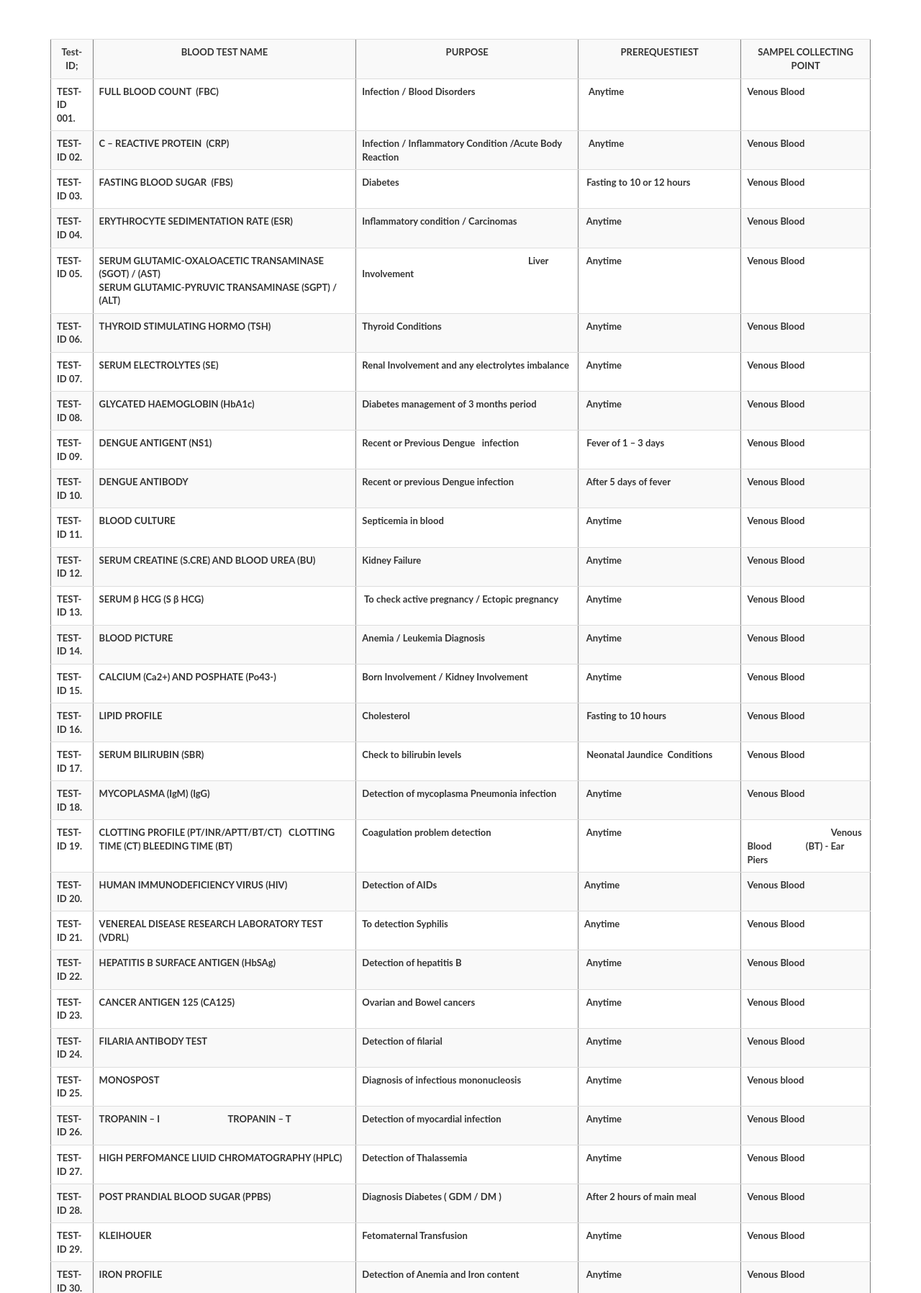
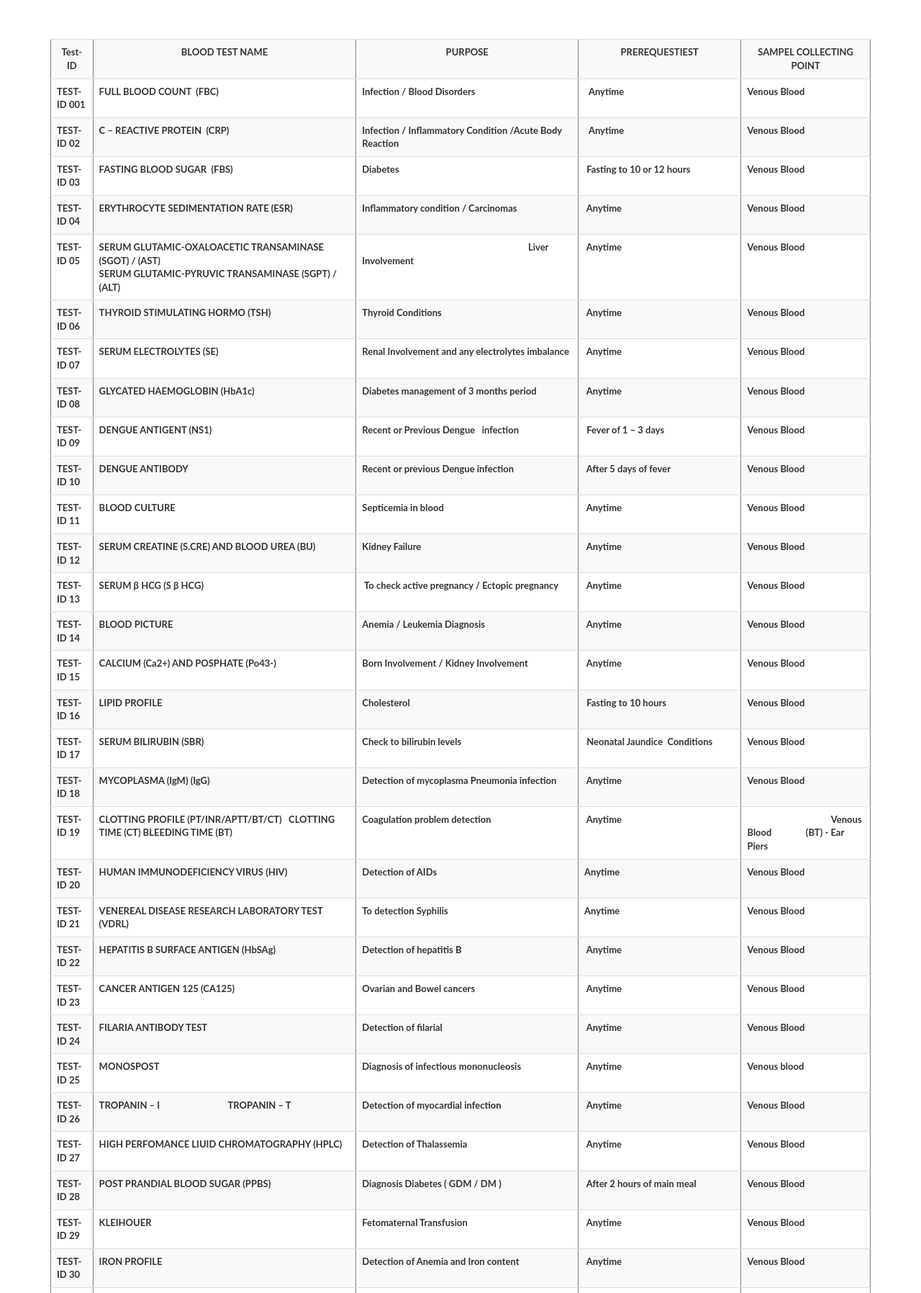
Before and after one commit to ravinathdo/LABMS, a PHP site: page /myproject/ in a window 1280 px wide. Shown: the part 1993-3789 px from the top of the page at 72% size. Run offline with PHP 8.4, Linux system fonts and the light colour scheme.

Commit message:
Test Id change

```diff
--- a/index.php
+++ b/index.php
@@ -174,42 +174,42 @@
                   <h3 class="title">Offering the full spectrum of new treatments</h3>
                     <table  border="1" cellspacing="0" cellpadding="0"  class="table table-striped" >
                       <tr>
-                        <td width="37"><p align="center"><strong>Test-ID;</strong></p></td>
+                        <td width="37"><p align="center"><strong>Test-ID</strong></p></td>
                         <td width="216"><p align="center"><strong>BLOOD TEST NAME</strong></p></td>
                         <td width="270"><p align="center"><strong>PURPOSE</strong></p></td>
                         <td width="198"><p align="center"><strong>PREREQUESTIEST</strong></p></td>
                         <td width="157"><p align="center"><strong>SAMPEL COLLECTING POINT</strong></p></td>
                       </tr>
                       <tr>
-                        <td width="37" valign="top"><p><strong>TEST-ID 001.</strong></p></td>
+                        <td width="37" valign="top"><p><strong>TEST-ID 001</strong></p></td>
                         <td width="216" valign="top"><p><strong>FULL    BLOOD COUNT  (FBC)</strong></p></td>
                         <td width="270" valign="top"><p><strong>Infection    / Blood Disorders </strong></p></td>
                         <td width="198" valign="top"><p><strong>  Anytime </strong></p></td>
                         <td width="157" valign="top"><p><strong>Venous    Blood</strong></p></td>
                       </tr>
                       <tr>
-                        <td width="37"><p><strong>TEST-ID 02.</strong></p></td>
+                        <td width="37"><p><strong>TEST-ID 02</strong></p></td>
                         <td width="216"><p><strong>C    – REACTIVE PROTEIN  (CRP)</strong></p></td>
                         <td width="270" valign="top"><p><strong>Infection    / Inflammatory Condition /Acute Body Reaction</strong></p></td>
                         <td width="198"><p><strong>  Anytime</strong></p></td>
                         <td width="157"><p><strong>Venous    Blood</strong></p></td>
                       </tr>
                       <tr>
-                        <td width="37" valign="top"><p><strong>TEST-ID 03.</strong></p></td>
+                        <td width="37" valign="top"><p><strong>TEST-ID 03</strong></p></td>
                         <td width="216" valign="top"><p><strong>FASTING    BLOOD SUGAR  (FBS) </strong></p></td>
                         <td width="270" valign="top"><p><strong>Diabetes</strong></p></td>
                         <td width="198" valign="top"><p><strong> Fasting to 10 or 12 hours</strong></p></td>
                         <td width="157" valign="top"><p><strong>Venous    Blood</strong></p></td>
                       </tr>
                       <tr>
-                        <td width="37" valign="top"><p><strong>TEST-ID 04.</strong></p></td>
+                        <td width="37" valign="top"><p><strong>TEST-ID 04</strong></p></td>
                         <td width="216" valign="top"><p><strong>ERYTHROCYTE    SEDIMENTATION RATE (ESR)</strong></p></td>
                         <td width="270"><p><strong>Inflammatory    condition / Carcinomas</strong></p></td>
                         <td width="198"><p><strong> Anytime</strong></p></td>
                         <td width="157"><p><strong>Venous    Blood</strong></p></td>
                       </tr>
                       <tr>
-                        <td width="37" valign="top"><p><strong>TEST-ID 05.</strong></p></td>
+                        <td width="37" valign="top"><p><strong>TEST-ID 05</strong></p></td>
                         <td width="216" valign="top"><p><strong>SERUM    GLUTAMIC-OXALOACETIC TRANSAMINASE (SGOT) / (AST)</strong><br>
                           <strong>SERUM    GLUTAMIC-PYRUVIC TRANSAMINASE (SGPT) / (ALT)</strong></p></td>
                         <td width="270"><p><strong>                                                                            Liver Involvement </strong></p></td>
@@ -217,231 +217,231 @@
                         <td width="157"><p><strong>Venous    Blood</strong></p></td>
                       </tr>
                       <tr>
-                        <td width="37" valign="top"><p><strong>TEST-ID 06.</strong></p></td>
+                        <td width="37" valign="top"><p><strong>TEST-ID 06</strong></p></td>
                         <td width="216" valign="top"><p><strong>THYROID    STIMULATING HORMO (TSH)</strong></p></td>
                         <td width="270"><p><strong>Thyroid    Conditions </strong></p></td>
                         <td width="198"><p><strong> Anytime</strong></p></td>
                         <td width="157"><p><strong>Venous    Blood</strong></p></td>
                       </tr>
                       <tr>
-                        <td width="37"><p><strong>TEST-ID 07.</strong></p></td>
+                        <td width="37"><p><strong>TEST-ID 07</strong></p></td>
                         <td width="216"><p><strong>SERUM    ELECTROLYTES (SE)</strong></p></td>
                         <td width="270" valign="top"><p><strong>Renal    Involvement and any electrolytes imbalance</strong></p></td>
                         <td width="198"><p><strong> Anytime</strong></p></td>
                         <td width="157"><p><strong>Venous    Blood</strong></p></td>
                       </tr>
                       <tr>
-                        <td width="37" valign="top"><p><strong>TEST-ID 08.</strong></p></td>
+                        <td width="37" valign="top"><p><strong>TEST-ID 08</strong></p></td>
                         <td width="216" valign="top"><p><strong>GLYCATED    HAEMOGLOBIN (HbA1c)</strong></p></td>
                         <td width="270" valign="top"><p><strong>Diabetes    management of 3 months period</strong></p></td>
                         <td width="198"><p><strong> Anytime </strong></p></td>
                         <td width="157"><p><strong>Venous    Blood</strong></p></td>
                       </tr>
                       <tr>
-                        <td width="37"><p><strong>TEST-ID 09.</strong></p></td>
+                        <td width="37"><p><strong>TEST-ID 09</strong></p></td>
                         <td width="216"><p><strong>DENGUE    ANTIGENT (NS1)      </strong></p></td>
                         <td width="270"><p><strong>Recent    or Previous Dengue   infection</strong></p></td>
                         <td width="198" valign="top"><p><strong> Fever of 1 – 3 days</strong></p></td>
                         <td width="157"><p><strong>Venous    Blood</strong></p></td>
                       </tr>
                       <tr>
-                        <td width="37"><p><strong>TEST-ID 10.</strong></p></td>
+                        <td width="37"><p><strong>TEST-ID 10</strong></p></td>
                         <td width="216"><p><strong>DENGUE    ANTIBODY</strong></p></td>
                         <td width="270"><p><strong>Recent    or previous Dengue infection</strong></p></td>
                         <td width="198"><p><strong> After 5 days of fever</strong></p></td>
                         <td width="157"><p><strong>Venous    Blood</strong></p></td>
                       </tr>
                       <tr>
-                        <td width="37"><p><strong>TEST-ID 11.</strong></p></td>
+                        <td width="37"><p><strong>TEST-ID 11</strong></p></td>
                         <td width="216"><p><strong>BLOOD    CULTURE</strong></p></td>
                         <td width="270"><p><strong>Septicemia    in blood</strong></p></td>
                         <td width="198"><p><strong> Anytime</strong></p></td>
                         <td width="157"><p><strong>Venous    Blood</strong></p></td>
                       </tr>
                       <tr>
-                        <td width="37"><p><strong>TEST-ID 12.</strong></p></td>
+                        <td width="37"><p><strong>TEST-ID 12</strong></p></td>
                         <td width="216"><p><strong>SERUM    CREATINE (S.CRE) AND BLOOD UREA (BU)</strong></p></td>
                         <td width="270"><p><strong>Kidney    Failure </strong></p></td>
                         <td width="198"><p><strong> Anytime</strong></p></td>
                         <td width="157"><p><strong>Venous    Blood</strong></p></td>
                       </tr>
                       <tr>
-                        <td width="37"><p><strong>TEST-ID 13.</strong></p></td>
+                        <td width="37"><p><strong>TEST-ID 13</strong></p></td>
                         <td width="216"><p><strong>SERUM    β HCG (S β HCG)</strong></p></td>
                         <td width="270" valign="top"><p><strong> To check active pregnancy / Ectopic    pregnancy</strong></p></td>
                         <td width="198"><p><strong> Anytime</strong></p></td>
                         <td width="157"><p><strong>Venous    Blood</strong></p></td>
                       </tr>
                       <tr>
-                        <td width="37" valign="top"><p><strong>TEST-ID 14.</strong></p></td>
+                        <td width="37" valign="top"><p><strong>TEST-ID 14</strong></p></td>
                         <td width="216" valign="top"><p><strong>BLOOD    PICTURE  </strong></p></td>
                         <td width="270" valign="top"><p><strong>Anemia    / Leukemia Diagnosis</strong></p></td>
                         <td width="198" valign="top"><p><strong> Anytime</strong></p></td>
                         <td width="157" valign="top"><p><strong>Venous    Blood</strong></p></td>
                       </tr>
                       <tr>
-                        <td width="37"><p><strong>TEST-ID 15.</strong></p></td>
+                        <td width="37"><p><strong>TEST-ID 15</strong></p></td>
                         <td width="216" valign="top"><p><strong>CALCIUM    (Ca2+) AND POSPHATE (Po43-)</strong></p></td>
                         <td width="270" valign="top"><p><strong>Born    Involvement / Kidney Involvement</strong></p></td>
                         <td width="198"><p><strong> Anytime</strong></p></td>
                         <td width="157"><p><strong>Venous    Blood</strong></p></td>
                       </tr>
                       <tr>
-                        <td width="37" valign="top"><p><strong>TEST-ID 16.</strong></p></td>
+                        <td width="37" valign="top"><p><strong>TEST-ID 16</strong></p></td>
                         <td width="216" valign="top"><p><strong>LIPID    PROFILE</strong></p></td>
                         <td width="270" valign="top"><p><strong>Cholesterol</strong></p></td>
                         <td width="198" valign="top"><p><strong> Fasting to 10 hours</strong></p></td>
                         <td width="157" valign="top"><p><strong>Venous    Blood</strong></p></td>
                       </tr>
                       <tr>
-                        <td width="37"><p><strong>TEST-ID 17.</strong></p></td>
+                        <td width="37"><p><strong>TEST-ID 17</strong></p></td>
                         <td width="216"><p><strong>SERUM    BILIRUBIN (SBR)</strong></p></td>
                         <td width="270"><p><strong>Check    to bilirubin levels</strong></p></td>
                         <td width="198" valign="top"><p><strong> Neonatal Jaundice  Conditions</strong></p></td>
                         <td width="157"><p><strong>Venous    Blood</strong></p></td>
                       </tr>
                       <tr>
-                        <td width="37"><p><strong>TEST-ID 18.</strong></p></td>
+                        <td width="37"><p><strong>TEST-ID 18</strong></p></td>
                         <td width="216"><p><strong>MYCOPLASMA    (IgM) (IgG)</strong></p></td>
                         <td width="270" valign="top"><p><strong>Detection    of mycoplasma Pneumonia infection</strong></p></td>
                         <td width="198"><p><strong> Anytime</strong></p></td>
                         <td width="157"><p><strong>Venous    Blood</strong></p></td>
                       </tr>
                       <tr>
-                        <td width="37"><p><strong>TEST-ID 19.</strong></p></td>
+                        <td width="37"><p><strong>TEST-ID 19</strong></p></td>
                         <td width="216" valign="top"><p><strong>CLOTTING    PROFILE (PT/INR/APTT/BT/CT)   CLOTTING    TIME (CT) BLEEDING TIME (BT)</strong></p></td>
                         <td width="270"><p><strong>Coagulation    problem detection </strong></p></td>
                         <td width="198"><p><strong> Anytime</strong></p></td>
                         <td width="157"><p><strong>                                     Venous    Blood               (BT) - Ear Piers </strong></p></td>
                       </tr>
                       <tr>
-                        <td width="37" valign="top"><p><strong>TEST-ID 20.</strong></p></td>
+                        <td width="37" valign="top"><p><strong>TEST-ID 20</strong></p></td>
                         <td width="216" valign="top"><p><strong>HUMAN    IMMUNODEFICIENCY VIRUS (HIV)</strong></p></td>
                         <td width="270"><p><strong>Detection    of AIDs</strong></p></td>
                         <td width="198"><p><strong>Anytime</strong></p></td>
                         <td width="157"><p><strong>Venous    Blood</strong></p></td>
                       </tr>
                       <tr>
-                        <td width="37" valign="top"><p><strong>TEST-ID 21.</strong></p></td>
+                        <td width="37" valign="top"><p><strong>TEST-ID 21</strong></p></td>
                         <td width="216" valign="top"><p><strong>VENEREAL    DISEASE RESEARCH LABORATORY TEST (VDRL)</strong></p></td>
                         <td width="270" valign="top"><p><strong>To    detection Syphilis</strong></p></td>
                         <td width="198" valign="top"><p><strong>Anytime</strong></p></td>
                         <td width="157" valign="top"><p><strong>Venous    Blood</strong></p></td>
                       </tr>
                       <tr>
-                        <td width="37" valign="top"><p><strong>TEST-ID 22.</strong></p></td>
+                        <td width="37" valign="top"><p><strong>TEST-ID 22</strong></p></td>
                         <td width="216" valign="top"><p><strong>HEPATITIS    B SURFACE ANTIGEN (HbSAg)</strong></p></td>
                         <td width="270" valign="top"><p><strong>Detection    of hepatitis B</strong></p></td>
                         <td width="198" valign="top"><p><strong> Anytime</strong></p></td>
                         <td width="157" valign="top"><p><strong>Venous    Blood</strong></p></td>
                       </tr>
                       <tr>
-                        <td width="37" valign="top"><p><strong>TEST-ID 23.</strong></p></td>
+                        <td width="37" valign="top"><p><strong>TEST-ID 23</strong></p></td>
                         <td width="216" valign="top"><p><strong>CANCER    ANTIGEN 125 (CA125)</strong></p></td>
                         <td width="270" valign="top"><p><strong>Ovarian    and Bowel cancers</strong></p></td>
                         <td width="198" valign="top"><p><strong> Anytime</strong></p></td>
                         <td width="157" valign="top"><p><strong>Venous    Blood</strong></p></td>
                       </tr>
                       <tr>
-                        <td width="37" valign="top"><p><strong>TEST-ID 24.</strong></p></td>
+                        <td width="37" valign="top"><p><strong>TEST-ID 24</strong></p></td>
                         <td width="216" valign="top"><p><strong>FILARIA    ANTIBODY TEST</strong></p></td>
                         <td width="270" valign="top"><p><strong>Detection    of filarial </strong></p></td>
                         <td width="198" valign="top"><p><strong> Anytime</strong></p></td>
                         <td width="157" valign="top"><p><strong>Venous    Blood</strong></p></td>
                       </tr>
                       <tr>
-                        <td width="37" valign="top"><p><strong>TEST-ID 25.</strong></p></td>
+                        <td width="37" valign="top"><p><strong>TEST-ID 25</strong></p></td>
                         <td width="216" valign="top"><p><strong>MONOSPOST</strong></p></td>
                         <td width="270" valign="top"><p><strong>Diagnosis    of infectious mononucleosis</strong></p></td>
                         <td width="198" valign="top"><p><strong> Anytime</strong></p></td>
                         <td width="157" valign="top"><p><strong>Venous    blood</strong></p></td>
                       </tr>
                       <tr>
-                        <td width="37" valign="top"><p><strong>TEST-ID 26.</strong></p></td>
+                        <td width="37" valign="top"><p><strong>TEST-ID 26</strong></p></td>
                         <td width="216" valign="top"><p><strong>TROPANIN    – I                                 TROPANIN – T </strong></p></td>
                         <td width="270" valign="top"><p><strong>Detection    of myocardial infection </strong></p></td>
                         <td width="198" valign="top"><p><strong> Anytime</strong></p></td>
                         <td width="157" valign="top"><p><strong>Venous    Blood</strong></p></td>
                       </tr>
                       <tr>
-                        <td width="37" valign="top"><p><strong>TEST-ID 27.</strong></p></td>
+                        <td width="37" valign="top"><p><strong>TEST-ID 27</strong></p></td>
                         <td width="216" valign="top"><p><strong>HIGH    PERFOMANCE LIUID CHROMATOGRAPHY (HPLC)</strong></p></td>
                         <td width="270" valign="top"><p><strong>Detection    of Thalassemia </strong></p></td>
                         <td width="198" valign="top"><p><strong> Anytime</strong></p></td>
                         <td width="157" valign="top"><p><strong>Venous    Blood</strong></p></td>
                       </tr>
                       <tr>
-                        <td width="37" valign="top"><p><strong>TEST-ID 28.</strong></p></td>
+                        <td width="37" valign="top"><p><strong>TEST-ID 28</strong></p></td>
                         <td width="216" valign="top"><p><strong>POST    PRANDIAL BLOOD SUGAR (PPBS)</strong></p></td>
                         <td width="270" valign="top"><p><strong>Diagnosis    Diabetes ( GDM / DM )</strong></p></td>
                         <td width="198" valign="top"><p><strong> After 2 hours of main meal </strong></p></td>
                         <td width="157" valign="top"><p><strong>Venous    Blood</strong></p></td>
                       </tr>
                       <tr>
-                        <td width="37" valign="top"><p><strong>TEST-ID 29.</strong></p></td>
+                        <td width="37" valign="top"><p><strong>TEST-ID 29</strong></p></td>
                         <td width="216" valign="top"><p><strong>KLEIHOUER</strong></p></td>
                         <td width="270" valign="top"><p><strong>Fetomaternal    Transfusion</strong></p></td>
                         <td width="198" valign="top"><p><strong> Anytime </strong></p></td>
                         <td width="157" valign="top"><p><strong>Venous    Blood</strong></p></td>
                       </tr>
                       <tr>
-                        <td width="37" valign="top"><p><strong>TEST-ID 30.</strong></p></td>
+                        <td width="37" valign="top"><p><strong>TEST-ID 30</strong></p></td>
                         <td width="216" valign="top"><p><strong>IRON    PROFILE</strong></p></td>
                         <td width="270" valign="top"><p><strong>Detection    of Anemia and Iron content</strong></p></td>
                         <td width="198" valign="top"><p><strong> Anytime</strong></p></td>
                         <td width="157" valign="top"><p><strong>Venous    Blood</strong></p></td>
                       </tr>
                       <tr>
-                        <td width="37" valign="top"><p><strong>TEST-ID 31.</strong></p></td>
+                        <td width="37" valign="top"><p><strong>TEST-ID 31</strong></p></td>
                         <td width="216" valign="top"><p><strong>PROSPATE-SPECIFIC    ANTIGEN (PSA)</strong></p></td>
                         <td width="270" valign="top"><p><strong>Prostate    Problem</strong></p></td>
                         <td width="198" valign="top"><p><strong> Anytime</strong></p></td>
                         <td width="157" valign="top"><p><strong>Venous    Blood</strong></p></td>
                       </tr>
                       <tr>
-                        <td width="37" valign="top"><p><strong>TEST-ID 32.</strong></p></td>
+                        <td width="37" valign="top"><p><strong>TEST-ID 32</strong></p></td>
                         <td width="216" valign="top"><p><strong>BRAIN    NATRIURETIC PEPTIDE (BNP)</strong></p></td>
                         <td width="270" valign="top"><p><strong>Heart    Failure</strong></p></td>
                         <td width="198" valign="top"><p><strong> Anytime</strong></p></td>
                         <td width="157" valign="top"><p><strong>Venous    Blood</strong></p></td>
                       </tr>
                       <tr>
-                        <td width="37" valign="top"><p><strong>TEST-ID 33.</strong></p></td>
+                        <td width="37" valign="top"><p><strong>TEST-ID 33</strong></p></td>
                         <td width="216" valign="top"><p><strong>LUPUS    BLOOD TEST</strong></p></td>
                         <td width="270" valign="top"><p><strong>Diagnosis    of recurrent miscarriges</strong></p></td>
                         <td width="198" valign="top"><p><strong>&nbsp;</strong></p></td>
                         <td width="157" valign="top"><p><strong>Venous    Blood</strong></p></td>
                       </tr>
                       <tr>
-                        <td width="37" valign="top"><p><strong>TEST-ID 34.</strong></p></td>
+                        <td width="37" valign="top"><p><strong>TEST-ID 34</strong></p></td>
                         <td width="216" valign="top"><p><strong>KARIYOTIPINY</strong></p></td>
                         <td width="270" valign="top"><p><strong>Diagnosis    of genetic disorders</strong></p></td>
                         <td width="198" valign="top"><p><strong> Anytime</strong></p></td>
                         <td width="157" valign="top"><p><strong>Venous    Blood</strong></p></td>
                       </tr>
                       <tr>
-                        <td width="37" valign="top"><p><strong>TEST-ID 35.</strong></p></td>
+                        <td width="37" valign="top"><p><strong>TEST-ID 35</strong></p></td>
                         <td width="216" valign="top"><p><strong>ANTI    NEUCLEAR ANTIBODY</strong></p></td>
                         <td width="270" valign="top"><p><strong>SLE    (Systemic Lupus Erythematosus)</strong></p></td>
                         <td width="198" valign="top"><p><strong> Anytime</strong></p></td>
                         <td width="157" valign="top"><p><strong>Venous    Blood</strong></p></td>
                       </tr>
                       <tr>
-                        <td width="37" valign="top"><p><strong>TEST-ID 36.</strong></p></td>
+                        <td width="37" valign="top"><p><strong>TEST-ID 36</strong></p></td>
                         <td width="216" valign="top"><p><strong>ALFA    FETO PROTINE</strong></p></td>
                         <td width="270" valign="top"><p><strong>Liver    malignancies</strong></p></td>
                         <td width="198" valign="top"><p><strong> Anytime</strong></p></td>
                         <td width="157" valign="top"><p><strong>Venous    Blood</strong></p></td>
                       </tr>
                       <tr>
-                        <td width="37" valign="top"><p><strong>TEST-ID 37.</strong></p></td>
+                        <td width="37" valign="top"><p><strong>TEST-ID 37</strong></p></td>
                         <td width="216" valign="top"><p><strong>FACTOR    VIII</strong></p></td>
                         <td width="270" valign="top"><p><strong>Detection    of factor VIII deficiency / Hemophilia disorders</strong></p></td>
                         <td width="198" valign="top"><p><strong> Anytime</strong></p></td>
                         <td width="157" valign="top"><p><strong>Venous    Blood</strong></p></td>
                       </tr>
                       <tr>
-                        <td width="37" valign="top"><p><strong>TEST-ID 38.</strong></p></td>
+                        <td width="37" valign="top"><p><strong>TEST-ID 38</strong></p></td>
                         <td width="216" valign="top"><p><strong>FSH                                                PORALACTIN                                  PROGESTRONE</strong><br>
                           <strong>LH</strong></p></td>
                         <td width="270"><p><strong>Detection    of sub fertility / PCOS screening hormones levels</strong></p></td>
```
Also changed, not shown: images/aaa.jpg (renamed from images/service-lab-big.jpg), images/aaasas.jpg (renamed from images/web-banner-01-e1522301926854.jpg).
